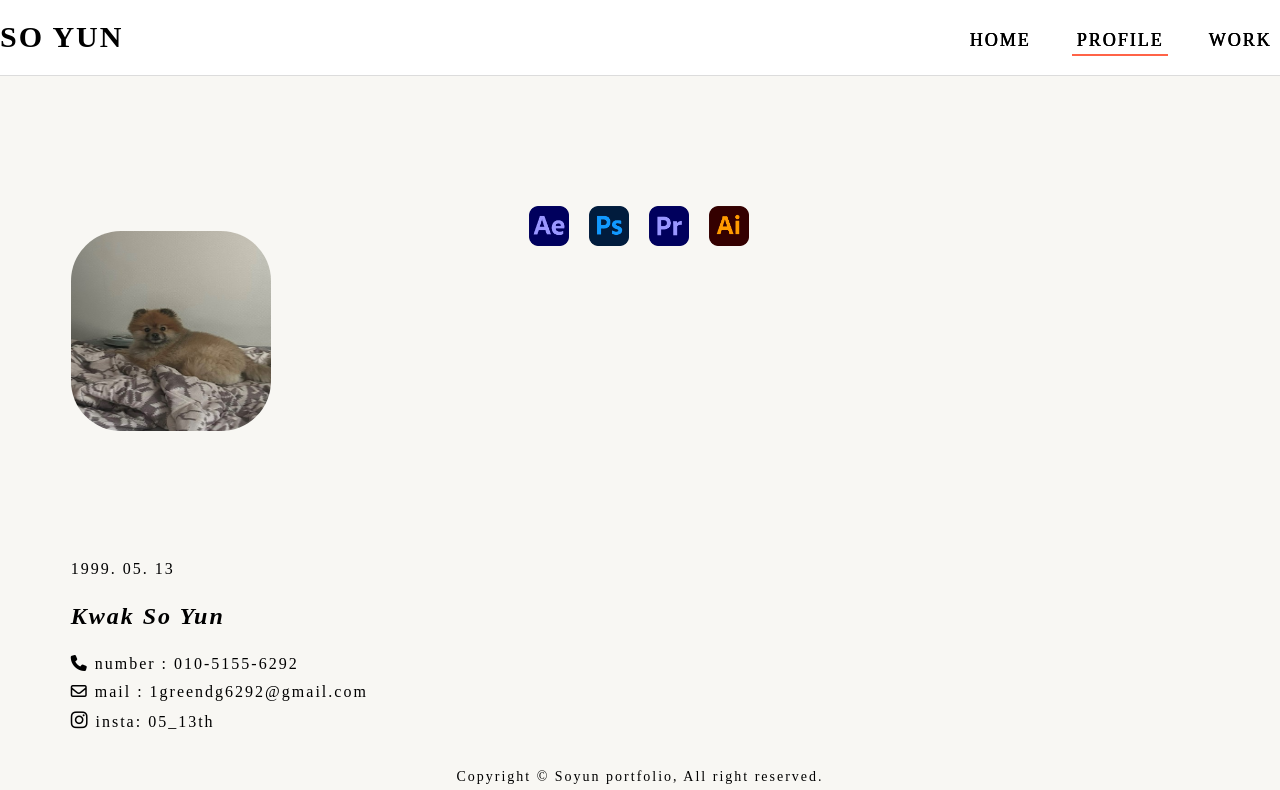
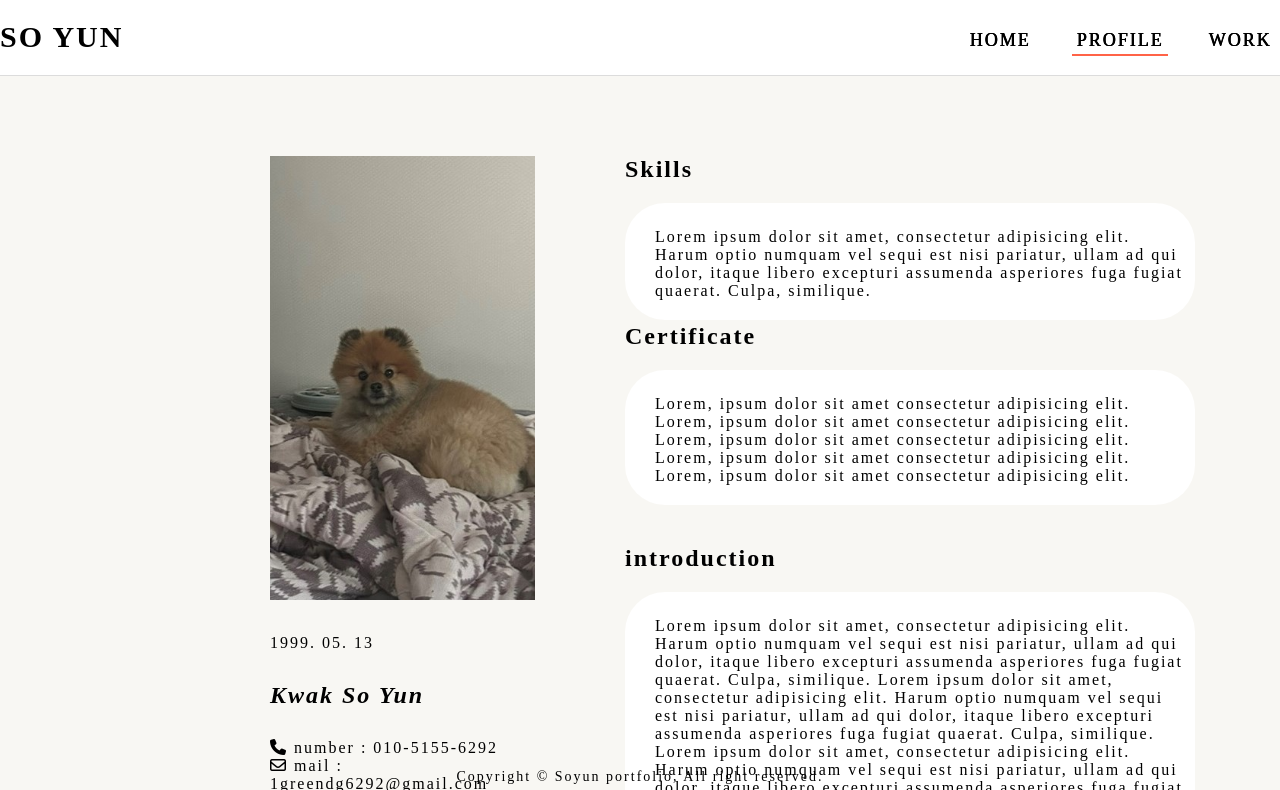
Before and after one commit to kwaksoyun/soyun, a plain HTML site: page index.html in a window 1280 px wide. Both pictures are taken after a click on the item "PROFILE". Shown: the top 790 px of the page. Drawn offline with nearby package versions, Linux system fonts and the light colour scheme; a web font is replaced by a local one.

Commit message:
second commit

```diff
--- a/css/portfolio_ex.css
+++ /dev/null
@@ -1,82 +0,0 @@
-@charset "utf-8";
-
-* {
-    margin: 0;
-    padding: 0;
-    box-sizing: border-box;
-}
-
-.head {
-    width: 100%;
-    height: 100vh;
-    overflow: hidden;
-    position: relative;
-}
-
-.head video {
-    position: absolute;
-    top: 0; left: 0;
-    width: 100%;
-    z-index: -1;
-    background-color: #f08080;
-}
-
-.section {
-    position: relative;
-}
-
-.section .profile {
-    width: 90%;
-    height: 80%;
-    background-color: rgb(255, 248, 230);
-    position: absolute;
-    top: 10%; left: 5%;
-}
-
-.section .profile .pic {
-    width: 400px;
-    height: 700px;
-    margin-left: 100px;
-    margin-top: 75px;
-    /* background-color: lightcyan; */
-}
-
-.section .profile .pic img {
-    width: 300px;
-    margin-bottom: 20px;
-}
-
-.section .profile .pic h1 {
-    margin: 20px 0;
-}
-
-.section .profile .pic li {
-    margin-bottom: 10px;
-    margin-left: 15px;
-}
-
-.section .profile .detail {
-    width: 800px;
-    height: 700px;
-    background-color: aliceblue;
-}
-
-.section .profile .detail .skill ul{
-    width: 300px;
-    height: 70px;
-    list-style: none;
-    background-color: cornsilk;
-    padding-top: 10px;
-}
-
-.section .profile .skill ul li {
-    width: 50px;
-    height: 50px;
-    background-color: lightcoral;
-    font-weight: bold;
-    border-radius: 15px;
-    text-align: center;
-    line-height: 50px;
-    float: left;
-    margin-left: 20px;
-}
--- a/css/portfolio.css
+++ b/css/style.css
@@ -127,6 +127,10 @@ a {
     width: 80%;
 }
 /* main */
+body {
+    overflow: hidden;
+}
+
 .wrap main {
     background-color: rgb(248, 247, 243);
 }
@@ -197,38 +201,68 @@ section.content-item .home-title button.work {
 }
 
 /* main - profile */
-section.content-item .info {
-    margin-top: 130px;
+section.content-item {
+    width: 1200px;
+    height: 902px;
+    /* margin: 50px auto 0; */
+    padding: 30px;
 }
 
-section.content-item .info > * {
-    margin-top: 25px;
+section.content-item .profile-detail {
+    width: 100%;
+    height: 80%;
 }
 
-section.content-item .info img {
-    width: 200px;
-    height: 200px;
-    border-radius: 50px;
-    margin-bottom: 100px;
+section.content-item .profile-detail .info {
+    width: 25%;
+    height: 100%;
+    padding: 20px;
+    margin-left: 220px;
+    float: left;
 }
 
-section.content-item .info ul li {
-    margin-top: 10px;
+section.content-item .profile-detail .info img {
+    width: 100%;
+    height: 70%;
+    object-fit: cover;
 }
 
-section.content-item .info ul li .fa-instagram {
-    font-size: 1.2rem;
+section.content-item .profile-detail .info > * {
+    margin-top: 30px;
 }
 
-section.content-item .detail .skill {
-    width: 700PX;
-    margin-top: 130px;
+section.content-item .profile-detail .detail {
+    width: 50%;
+    height: 100%;
+    padding: 20px;
+    float: left;
+    margin-left: 50px;
 }
 
-section.content-item .detail .skill ul li img {
-    width: 40px;
-    float: left;
-    margin-left: 20px;
+section.content-item .profile-detail .detail h2 {
+    margin-bottom: 20px;
+}
+
+section.content-item .profile-detail .detail p {
+    background-color: #fff;
+    border-radius: 40px;
+    padding: 25px 10px 20px 30px;
+}
+
+section.content-item .profile-detail .detail .skill {
+    width: 100%;
+    height: 20%;
+    margin-top: 30px;
+    margin-bottom: 40px;
+}
+
+section.content-item .profile-detail .detail .certificate {
+    margin-bottom: 40px;
+}
+
+section.content-item .profile-detail .detail .introduction {
+    width: 100%;
+    height: 50%;
 }
 
 /* main - work */
--- a/index.html
+++ b/index.html
@@ -10,7 +10,7 @@
     <!-- jquery cdn -->
     <script src="https://code.jquery.com/jquery-3.7.1.min.js"></script>
     <!-- ... -->
-    <link rel="stylesheet" href="css/portfolio.css">
+    <link rel="stylesheet" href="css/style.css">
     <script src="js/portfolio.js" defer></script>
 </head>
 <body>
@@ -41,6 +41,7 @@
                 </section>
                 <!-- profile -->
                 <section class="content-item" id="profile">
+                    <div class="profile-detail">
                         <div class="info">
                             <img src="images/bori.jpg" alt="bori">
                             <p>1999. 05. 13</p>
@@ -53,14 +54,23 @@
                         </div>
                         <div class="detail">
                             <div class="skill">
-                            <ul>
-                                <li><img src="images/Aftereffect_2D.png" alt="AE"></li>
-                                <li><img src="images/Photoshop_2D.png" alt="Ps"></li>
-                                <li><img src="images/Premiere_2D.png" alt="Pr"></li>
-                                <li><img src="images/Illustrator_2D.png" alt="AI"></li>
-                            </ul>
+                                <h2>Skills</h2>
+                                <p>Lorem ipsum dolor sit amet, consectetur adipisicing elit. Harum optio numquam vel sequi est nisi pariatur, ullam ad qui dolor, itaque libero excepturi assumenda asperiores fuga fugiat quaerat. Culpa, similique.</p>
                             </div>
-                        <div class="introduction"></div>
+                            <div class="certificate">
+                                <h2>Certificate</h2>
+                                <p>Lorem, ipsum dolor sit amet consectetur adipisicing elit.
+                                   <br>Lorem, ipsum dolor sit amet consectetur adipisicing elit.
+                                   <br>Lorem, ipsum dolor sit amet consectetur adipisicing elit.
+                                   <br>Lorem, ipsum dolor sit amet consectetur adipisicing elit.
+                                   <br>Lorem, ipsum dolor sit amet consectetur adipisicing elit.
+                                </p>
+                            </div>
+                            <div class="introduction">
+                                <h2>introduction</h2>
+                                <p>Lorem ipsum dolor sit amet, consectetur adipisicing elit. Harum optio numquam vel sequi est nisi pariatur, ullam ad qui dolor, itaque libero excepturi assumenda asperiores fuga fugiat quaerat. Culpa, similique. Lorem ipsum dolor sit amet, consectetur adipisicing elit. Harum optio numquam vel sequi est nisi pariatur, ullam ad qui dolor, itaque libero excepturi assumenda asperiores fuga fugiat quaerat. Culpa, similique. Lorem ipsum dolor sit amet, consectetur adipisicing elit. Harum optio numquam vel sequi est nisi pariatur, ullam ad qui dolor, itaque libero excepturi assumenda asperiores fuga fugiat quaerat. Culpa, similique. Lorem ipsum dolor sit amet, consectetur adipisicing elit. Harum optio numquam vel sequi est nisi pariatur, ullam ad qui dolor, itaque libero excepturi assumenda asperiores fuga fugiat quaerat. Culpa, similique. Lorem ipsum dolor sit amet, consectetur adipisicing elit. Harum optio numquam vel sequi est nisi pariatur, ullam ad qui dolor, itaque libero excepturi assumenda asperiores fuga fugiat quaerat. Culpa, similique.</p>
+                            </div>
+                        </div>
                     </div>
                 </section>
                 <!-- work -->
```
Also changed, not shown: portfolio_ex.html (deleted, +0 -79 lines). Lines whose indentation alone changed are shown as unchanged.
